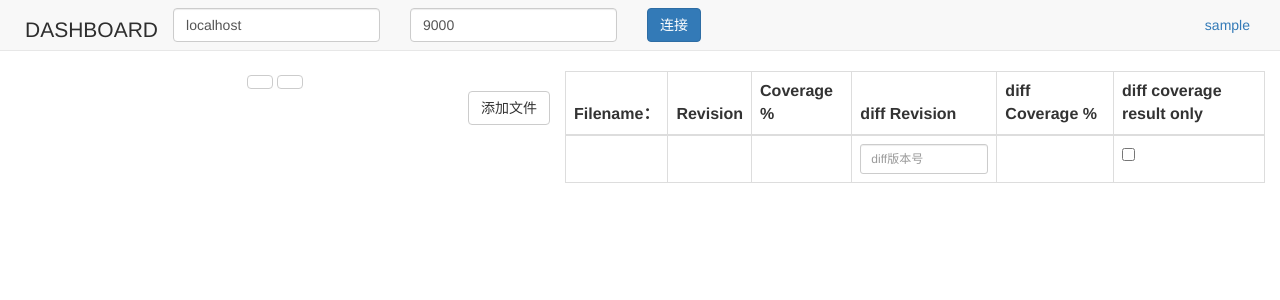
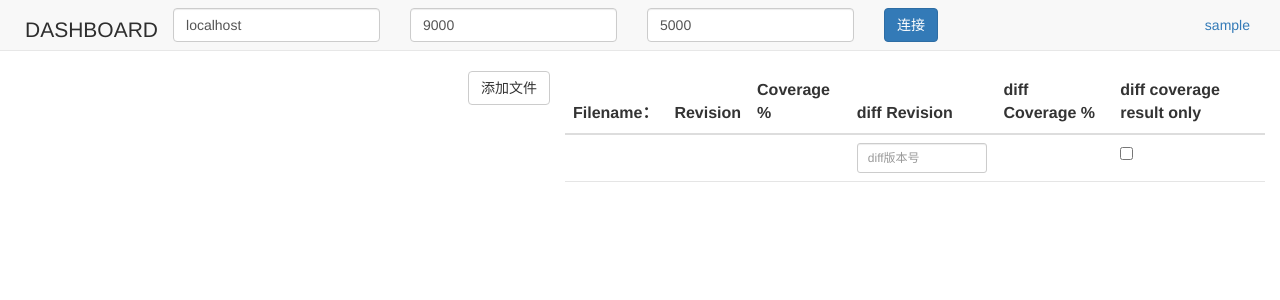
Before and after one commit to p1o2p3u1/bus_station, a Flask app: page / in a window 1280 px wide. Shown: the top 300 px of the page. Run offline with Flask 2, Linux system fonts and the light colour scheme; the visitor is signed in with stand-in values (Sample User, id 1); some libraries are stand-ins or nearby versions.

Commit message:
update code

```diff
--- a/static/js/index.js
+++ b/static/js/index.js
@@ -4,6 +4,7 @@ var path = "";
 var file_tree_init = false;
 var server_ip = "";
 var server_port = "";
+var file_server_port = "";
 var btn_state = "stop";
 var show_diff = false;
 var diff_list = [];
@@ -25,6 +26,7 @@ $('#btn-connect').on('click', function(){
   // get the websocket server ip and port
   server_ip = $('#txt-server-ip').val();
   server_port = $('#txt-server-port').val();
+  file_server_port = $('#txt-file-server-port').val();
   // check if they are empty
   if(server_ip == "" || server_port == ""){
     alert("server ip or port should not be empty");
@@ -106,7 +108,7 @@ $('#btn-connect').on('click', function(){
     $('#file-selector-modal').modal('show');
   } else {
     $.ajax({
-      url: "http://" + server_ip + ":5000/list",
+      url: "http://" + server_ip + ":" + file_server_port + "/list",
       jsonp: 'callback',
       dataType: "jsonp",
       success: function(response){
@@ -208,7 +210,7 @@ function process_list_dir(){
     var file_path = $(this).attr('value');
     file_path = encodeURIComponent(file_path);
     $.ajax({
-      url: 'http://' + server_ip + ':5000/file?path=' + file_path,
+      url: 'http://' + server_ip + ':' + file_server_port + '/file?path=' + file_path,
       jsonp: 'callback',
       dataType: 'jsonp',
       jsonpCallback: 'process_file_source'
@@ -331,7 +333,7 @@ $('#chk-show-diff').on('click', function(){
     }
     // get diff info
     $.ajax({
-      url: "http://" + server_ip + ":5000/diff?path=" + filename + '&old=' + old_version + '&cur=' + cur_version,
+      url: "http://" + server_ip + ":" + file_server_port + "/diff?path=" + filename + '&old=' + old_version + '&cur=' + cur_version,
       jsonp: 'callback',
       dataType: "jsonp",
       success: function(data){
--- a/templates/index.html
+++ b/templates/index.html
@@ -61,24 +61,19 @@
             <input type="text" class="form-control" placeholder="websocket端口号" id="txt-server-port" value="9000">
           </div>
           <div class="navbar-form navbar-left">
+            <input type="text" class="form-control" placeholder="文件服务端口号" id="txt-file-server-port" value="5000">
+          </div>
+          <div class="navbar-form navbar-left">
             <button class="btn btn-primary" id="btn-connect" data-loading-text="连接中" data-complete-text="断开连接" data-error-text="连接失败">连接</button>
           </div>
       </div>
     </nav>
     <div id="wrapper" class="toggled">
       <div id="sidebar-wrapper">
-        <div class="player text-center">
-          <button type="button" id="button_play" class="btn btn-default">
-            <i class="icon-play"></i>
-          </button>
-          <button type="button" id="button_stop" class="btn btn-default">
-            <i class="icon-stop"></i>
-          </button>
-        </div>
         <table class="tree">
         </table>
         <div class="input-group pull-right">
-          <button id="show-file-selector-modal" class="btn-default btn pull-right">添加文件</a>
+          <button id="show-file-selector-modal" class="btn-default btn pull-right"><span class="icon-plus"> 添加文件</span></a>
         </div>
       </div>
       <div id="page-content-wrapper">
@@ -86,7 +81,7 @@
           <div class="row">
             <div class="col-lg-12">
               <div class="table-responsive">
-                <table class="table table-bordered">
+                <table class="table">
                   <thead>
                     <tr>
                       <th>Filename：</th>
@@ -113,8 +108,6 @@
                   </tbody>
                 </table>
               </div>
-
-
               <div id="source"></div>
             </div>
           </div>
```
